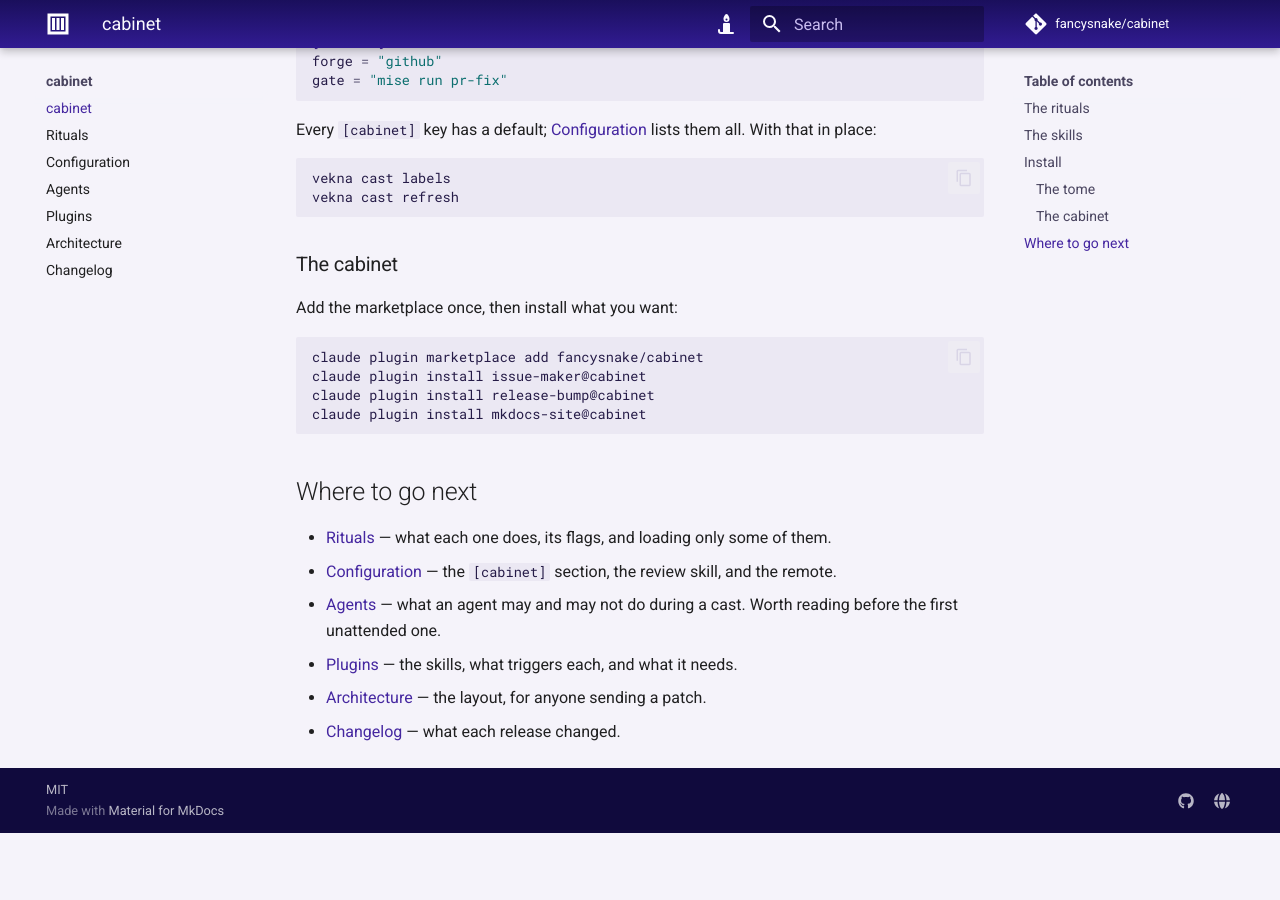
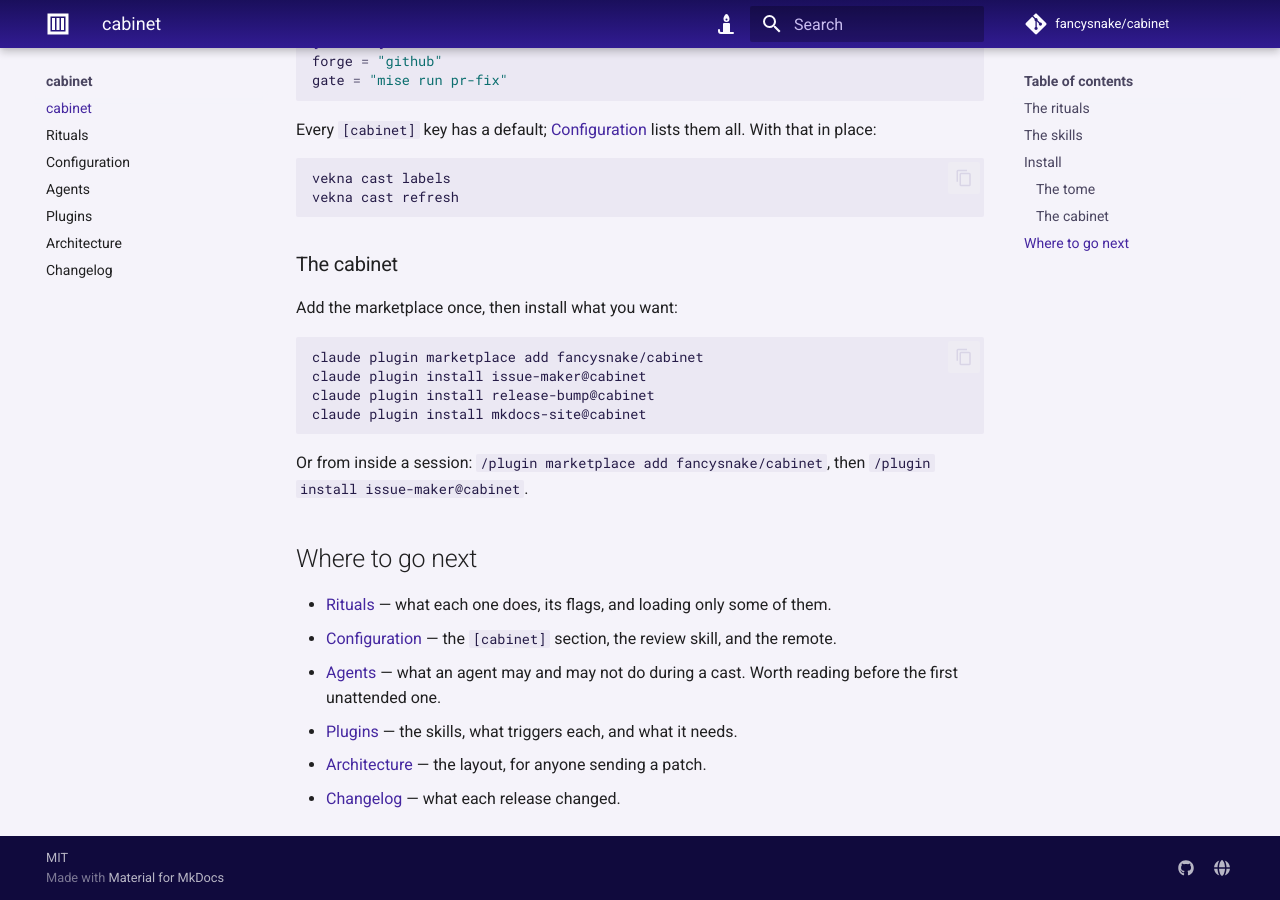
Before and after one commit to fancysnake/cabinet, an MkDocs documentation site: the page built from docs/index.md, in a window 1280 px wide and 900 px high, scrolled down 1673 px. Built offline with MkDocs 1.6.1 and Material for MkDocs 9.7.7, drawn with Linux system fonts in a browser that asks for light colours; comment, search, counter and statistics services are not loaded; before the commit the page ends 2506 px from its top, so only the background shows below that; some of the changed lines change nothing that is shown.

Commit message:
docs: include README blocks by snippet instead of copying them
The cast commands, the plugin install and the development commands lived
in both README.md and a docs page; the pages now pull them from the README
through pymdownx.snippets sections. The README names site:build, and the
architecture page states the supported Python range.

````diff
--- a/README.md
+++ b/README.md
@@ -36,12 +36,14 @@
   created where missing and refreshed where present. Cast it once before the
   first sweep, and again after changing `[cabinet.labels]`.
 
+<!-- --8<-- [start:cast] -->
 ```bash
 vekna cast refresh [--bound N] [--attended true]
 vekna cast cover [--bound N] [--attended true]
 vekna cast review [--bound N] [--batch N]
 vekna cast labels
 ```
+<!-- --8<-- [end:cast] -->
 
 `--bound` is how many times one step may be retried on one branch, 1 to 5,
 default 3. `--attended true` says somebody is at the terminal: the sweep asks
@@ -104,15 +106,19 @@
 | `release-bump` | a skill that cuts a release                  |
 | `mkdocs-site`  | a skill that sets up or upgrades a MkDocs site |
 
+<!-- --8<-- [start:plugins-install] -->
 Add the marketplace once, then install what you want:
 
 ```bash
 claude plugin marketplace add fancysnake/cabinet
 claude plugin install issue-maker@cabinet
+claude plugin install release-bump@cabinet
+claude plugin install mkdocs-site@cabinet
 ```
 
 Or from inside a session: `/plugin marketplace add fancysnake/cabinet`, then
 `/plugin install issue-maker@cabinet`.
+<!-- --8<-- [end:plugins-install] -->
 
 What each skill does, step by step, is at
 [Plugins](https://cabinet.fancysnake.dev/plugins/).
@@ -125,10 +131,13 @@
 
 ## Development
 
+<!-- --8<-- [start:development] -->
 ```bash
 mise run test:py       # the suite
 mise run lint:py       # every linter
 mise run fullcheck     # the gate before a commit
 mise run site:dev      # the docs site, with live reload
+mise run site:build    # the docs site, as the Pages workflow builds it
 vekna rituals show refresh
 ```
+<!-- --8<-- [end:development] -->
--- a/docs/architecture.md
+++ b/docs/architecture.md
@@ -43,15 +43,9 @@
 
 ## Development
 
-Python 3.14 via mise; `mise tasks` lists everything.
+Python 3.11 through 3.14 via mise; `mise tasks` lists everything.
 
-```bash
-mise run test:py       # the suite
-mise run lint:py       # every linter
-mise run fullcheck     # the gate before a commit
-mise run site:dev      # this site, with live reload
-vekna rituals show refresh
-```
+--8<-- "README.md:development"
 
 - `tests/unit/`: mills and pacts, plain pytest, no shell.
 - `tests/integration/`: vekna's `trial` fixture walks steps with a scripted
--- a/docs/index.md
+++ b/docs/index.md
@@ -81,14 +81,7 @@
 
 ### The cabinet
 
-Add the marketplace once, then install what you want:
-
-```bash
-claude plugin marketplace add fancysnake/cabinet
-claude plugin install issue-maker@cabinet
-claude plugin install release-bump@cabinet
-claude plugin install mkdocs-site@cabinet
-```
+--8<-- "README.md:plugins-install"
 
 ## Where to go next
 
--- a/docs/plugins.md
+++ b/docs/plugins.md
@@ -11,17 +11,7 @@
 | `release-bump` | `release-bump` | cuts a release: the version, the changelog, the docs         |
 | `mkdocs-site`  | `mkdocs-site`  | sets up a MkDocs site, or upgrades one to the standard       |
 
-Add the marketplace once, then install what you want:
-
-```bash
-claude plugin marketplace add fancysnake/cabinet
-claude plugin install issue-maker@cabinet
-claude plugin install release-bump@cabinet
-claude plugin install mkdocs-site@cabinet
-```
-
-Or from inside a session: `/plugin marketplace add fancysnake/cabinet`, then
-`/plugin install issue-maker@cabinet`.
+--8<-- "README.md:plugins-install"
 
 The plugins are unversioned on purpose. A relative-path source in a git
 marketplace resolves to the marketplace commit, so an install tracks the
--- a/docs/rituals.md
+++ b/docs/rituals.md
@@ -4,12 +4,7 @@
 open pull request of yours; one works a single branch with you at the terminal;
 one prepares the ground for the other three.
 
-```bash
-vekna cast refresh [--bound N] [--attended true]
-vekna cast cover [--bound N] [--attended true]
-vekna cast review [--bound N] [--batch N]
-vekna cast labels
-```
+--8<-- "README.md:cast"
 
 ## refresh
 
--- a/mkdocs.yml
+++ b/mkdocs.yml
@@ -48,8 +48,9 @@
   # superfences needs it; no page asks for line numbers.
   - pymdownx.highlight
   - pymdownx.superfences
-  # CHANGELOG.md is the one the release cuts; the page includes it from the
-  # repo root, which is where mkdocs runs, so the two cannot drift.
+  # Shared prose lives in README.md and CHANGELOG.md and is included from
+  # there, so the two cannot drift. base_path is the repo root, which is where
+  # mkdocs runs.
   - pymdownx.snippets: {base_path: ["."], check_paths: true}
 
 nav:
````
